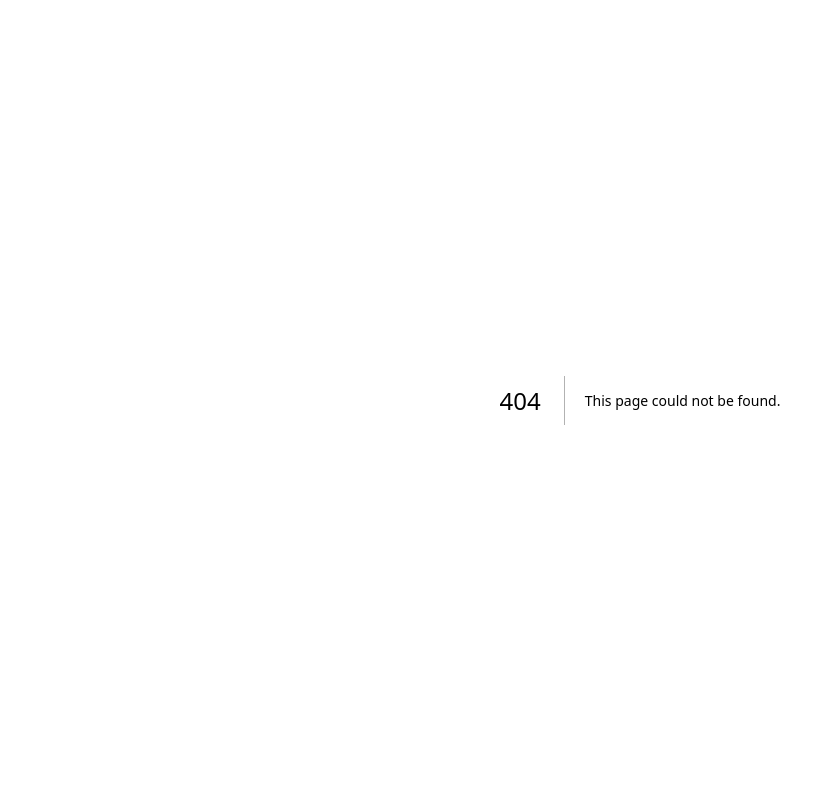
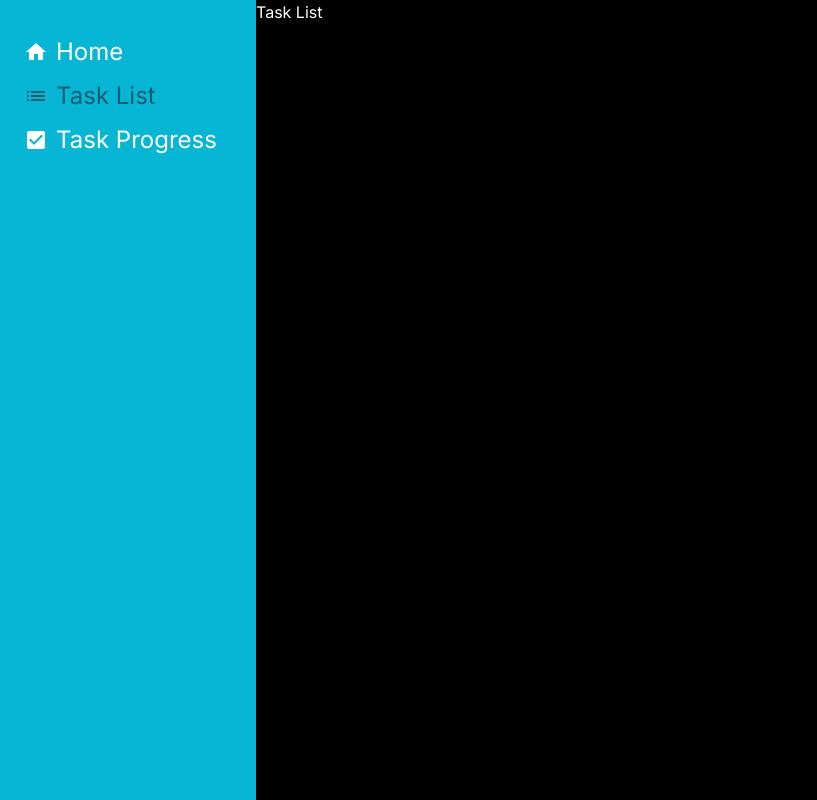
Before and after one commit to lazuardifirdaus/project-kanban, a Next.js app: page /task-list in a window 1280 px wide. Before the commit this address had no page. Shown: the whole page, without its empty margins (0-817 px from the left). Built offline with nearby package versions, Linux system fonts and the light colour scheme.

Commit message:
Add folder route and side menu layout

```diff
--- /dev/null
+++ b/src/app/(task-shared)/layout.tsx
@@ -0,0 +1,25 @@
+import { Inter } from 'next/font/google'
+import '@/app/globals.css'
+import SideMenu from '@/components/SideMenu'
+
+const inter = Inter({ subsets: ['latin'] })
+
+export default function RootLayout({
+  children,
+}: Readonly<{
+  children: React.ReactNode
+}>) {
+  return (
+    <html lang="en">
+      {/* Ditambahkan */}
+      <head>
+        <link rel="stylesheet" href="https://fonts.googleapis.com/icon?family=Material+Icons" />
+      </head>
+
+      <body className={`flex ${inter.className}`}>
+        <SideMenu />
+        {children}
+      </body>
+    </html>
+  )
+}
--- /dev/null
+++ b/src/app/(task-shared)/page.tsx
@@ -0,0 +1,3 @@
+export default function Page() {
+    return <p>Home</p>
+}
--- /dev/null
+++ b/src/app/(task-shared)/task-list/page.tsx
@@ -0,0 +1,3 @@
+export default function Page() {
+    return <p>Task List</p>
+}
--- /dev/null
+++ b/src/app/(task-shared)/task-progress/page.tsx
@@ -0,0 +1,3 @@
+export default function Page() {
+    return <p>Task Progress</p>
+}
--- a/src/app/globals.css
+++ b/src/app/globals.css
@@ -8,7 +8,7 @@
   --background-end-rgb: 255, 255, 255;
 }
 
-@media (prefers-color-scheme: dark) {
+@media (prefers-color-scheme: light) {
   :root {
     --foreground-rgb: 255, 255, 255;
     --background-start-rgb: 0, 0, 0;
@@ -18,8 +18,7 @@
 
 body {
   color: rgb(var(--foreground-rgb));
-  background: linear-gradient(to bottom, transparent, rgb(var(--background-end-rgb)))
-    rgb(var(--background-start-rgb));
+  background: linear-gradient(to bottom, transparent, rgb(var(--background-end-rgb))) rgb(var(--background-start-rgb));
 }
 
 @layer utilities {
--- /dev/null
+++ b/src/components/SideMenu.tsx
@@ -0,0 +1,34 @@
+'use client'
+import Link from 'next/link'
+import { usePathname } from 'next/navigation'
+
+const SideMenu = (): JSX.Element => {
+  const pathname = usePathname()
+  return (
+    <div className="min-w-64 bg-cyan-500 min-h-screen p-6">
+      <Link
+        href="/"
+        className={`flex my-3 items-center ${pathname === '/' ? 'text-cyan-800' : 'text-white'}`}
+      >
+        <span className="material-icons">home</span>
+        <p className="text-2xl ml-2">Home</p>
+      </Link>
+      <Link
+        href="/task-list"
+        className={`flex my-3 items-center ${pathname === '/task-list' ? 'text-cyan-800' : 'text-white'}`}
+      >
+        <span className="material-icons">list</span>
+        <p className="text-2xl ml-2">Task List</p>
+      </Link>
+      <Link
+        href="/task-progress"
+        className={`flex my-3 items-center ${pathname === '/task-progress' ? 'text-cyan-800' : 'text-white'}`}
+      >
+        <span className="material-icons">check_box</span>
+        <p className="text-2xl ml-2">Task Progress</p>
+      </Link>
+    </div>
+  )
+}
+
+export default SideMenu
```
